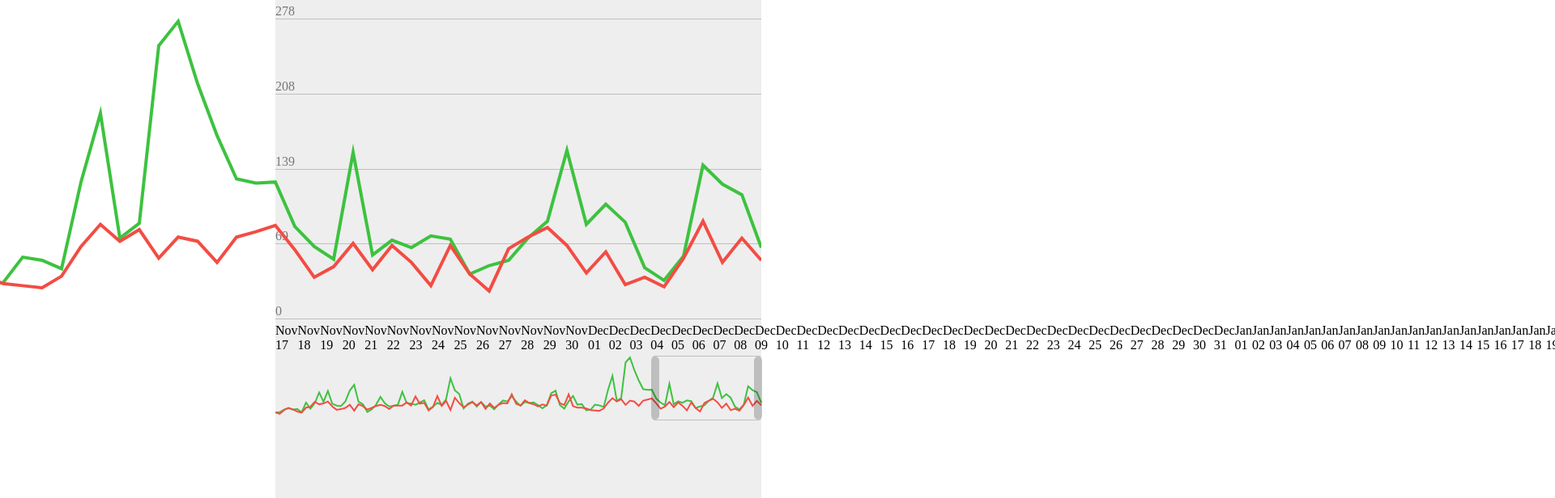
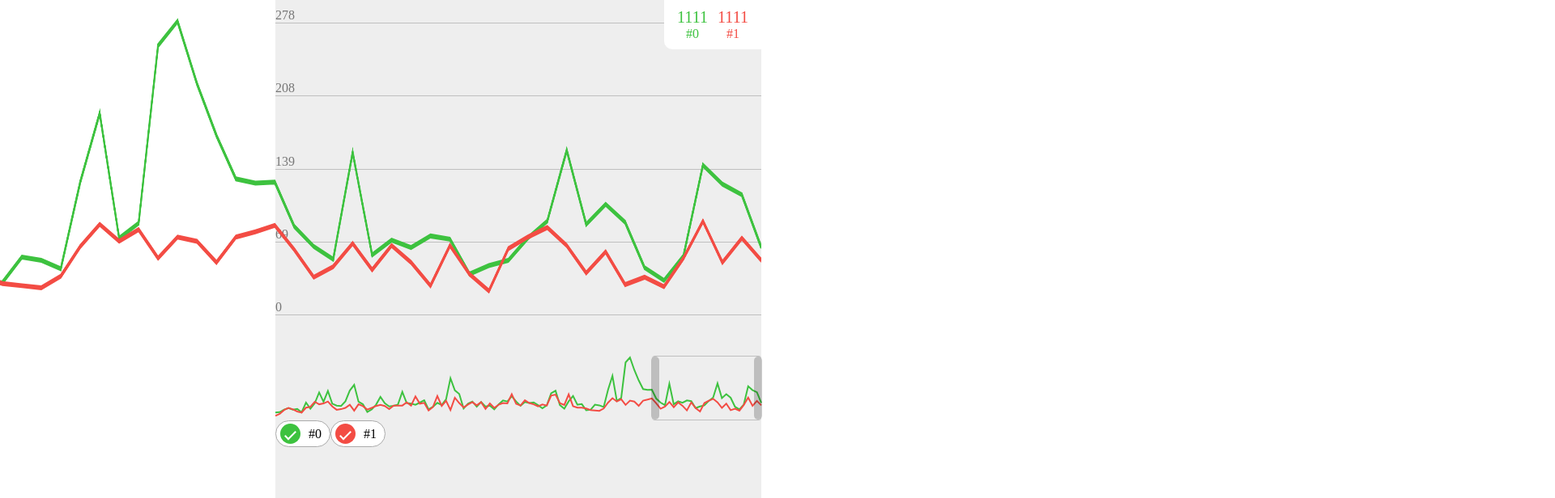
Before and after one commit to SpekalsG3/ChartBuilder, a plain HTML site: page index.html in a window 1280 px wide. Shown: the top 616 px of the page at 81% size, 1920 px wide, since content can reach past the window. Drawn offline with Linux system fonts and the light colour scheme.

Commit message:
Made resized charts look better. Adapted app to work with more than 2 charts on one graph. Added buttons to toggle charts. Added window to show info on a day mouse hovered

```diff
--- a/index.html
+++ b/index.html
@@ -6,12 +6,12 @@
 	.flex {
 		display: flex;
 		align-items: center;
+		justify-content: center;
 	}
 	body {
 		height: 100vh;
 		margin: 0;
 		/*overflow: hidden;*/
-		justify-content: center;
 	}
 	div#box {
 		width: 100%;
@@ -38,26 +38,32 @@
 		width: 100%;
 		color: rgba(0,0,0,.5);
 		border-bottom: 1px solid rgba(0,0,0,.2);
-		margin: 5px 0;
+		margin: 10px 0;
 	}
 
-	.timeStamp {
-		width: 40px;
-		height: 20px;
+	div#timeStamps {
+		white-space: nowrap;
+	}
+	div#timeStamps div {
+		width: 60px;
+		text-align: center;
+		display: inline-block;
 	}
 
 	div.graph {
+		position: relative;
 		width: 100%;
-		z-index: 100;
+		z-index: 99;
 	}
 
-	div.main {
+	div#main {
+		position: relative;
 		height: 400px;
 	}
 
-	div.scroll {
+	div#scroll {
 		position: relative;
-		top: 40px;
+		margin-top: 40px;
 		height: 80px;
 	}
 
@@ -66,30 +72,26 @@
 		position: absolute;
 		width: 100%;
 		height: 80px;
-		z-index: 99;
+		z-index: 100;
 	}
 
 	div.graph canvas {
-		position: relative;
-		transition: .2;
+		position: absolute;
+		transition: .1s ease-out;
 	}
-	canvas#left {
-		top: -400px;
-	}
-	canvas#left_mini {
-		top: -80px;
+	div#scroll canvas {
+		top: 0;
 	}
 
 	div#point {
 		position: relative;
-		top: -160px;
 		height: 78px;
 		border-top: 1px solid rgba(0,0,0,.2);
 		border-bottom: 1px solid rgba(0,0,0,.2);
 		border-radius: 4px;
 		display: none;
 		cursor: grab;
-		transition: .2;
+		z-index: 99;
 	}
 	div.border {
 		position: relative;
@@ -107,6 +109,70 @@
 		left: calc(100% - 23px);
 	}
 
+	div.buttons {
+		position: relative;
+		width: 50%;
+	}
+	div.switchers {
+		display: inline-block;
+		position: relative;
+		background: white;
+		border-radius: 50px;
+		border: 1px solid #aaa;
+		padding: 3px 10px 3px 5px;
+		cursor: pointer;
+	}
+	div.led {
+		position: relative;
+		width: 25px;
+		height: 25px;
+		border-radius: 50%;
+	}
+	div.led:before {
+		position: absolute;
+		content: "";
+		width: 5px;
+		height: 12px;
+		transform: rotateZ(45deg);
+		border-right: 2px solid white;
+		border-bottom: 2px solid white;
+	}
+	div.led div {
+		position: absolute;
+		height: 0;
+		width: 0;
+		background: white;
+		border-radius: 50%;
+		transition: .2s;
+	}
+	div#switchJoined div.led {
+		background: #4fea7e;
+	}
+	div#switchLeft div.led {
+		background: #ea4f4f;
+	}
+	div.switchers span {
+		margin-left: 10px;
+	}
+
+	div#hints {
+		position: absolute;
+		top: 0;
+		right: 0;
+		background: white;
+		padding: 10px;
+		border-radius: 0 0 0 10px;
+		z-index: 100;
+	}
+	div.sumContainer {
+		display: inline-block;
+		width: 50px;
+	}
+
+	div.pillar {
+		position: absolute;
+	}
+
 	</style>
 </head>
 <body class="flex">
@@ -121,24 +187,39 @@
 				<div>0</div>
 				<div>0</div>
 			</div>
-			<div id="timeStamps" class="flex">
+			<div id="timeStamps">
+			</div>
+
+			<div id="hints">
+				<div id="day"></div>
+				<!-- <div class="sumContainer">
+					<div id="sumJoined" class="flex"><span>142</span>Joined</div>
+				</div>
+				<div class="sumContainer">
+					<div id="sumLeft" class="flex"><span>67</span>Left</div>
+				</div> -->
 			</div>
 		</div>
 
 		<div class="graph">
-			<div class="main">
-				<canvas id="joined" height="400" width="24"></canvas>
-				<canvas id="left" height="400" width="24"></canvas>
+
+			<div id="main">
+				<div class="pillar">
+					<div id="joinedPoint"></div>
+					<div id="leftPoint"></div>
+				</div>
 			</div>
-			<div class="scroll">
+			<div id="scroll">
 				<div id="scrollArea"></div>
-				<canvas id="joined_mini" height="80" width="24"></canvas>
-				<canvas id="left_mini" height="80" width="24"></canvas>
 				<div id="point">
 					<div class="border" id="left_border"></div>
 					<div class="border" id="right_border"></div>
 				</div>
 			</div>
+
+			<div id="buttons">
+			</div>
+
 		</div>
 
 	</div>
--- a/index.js
+++ b/index.js
@@ -1,13 +1,3 @@
-var joined = document.getElementById("joined"),
-	left = document.getElementById("left"),
-	j_ctx = joined.getContext("2d"),
-	l_ctx = left.getContext("2d");
-
-var joined_mini = document.getElementById("joined_mini"),
-	left_mini = document.getElementById("left_mini"),
-	j_ctx_mini = joined_mini.getContext("2d"),
-	l_ctx_mini = left_mini.getContext("2d");
-
 var scrollArea = document.getElementById("scrollArea"),
 	pointer = document.getElementById("point"),
 	borderLeft = document.getElementById("left_border"),
@@ -16,11 +6,32 @@ var scrollArea = document.getElementById("scrollArea"),
 var dataAnchores = document.getElementById("data").children,
 	timeAnchores = document.getElementById("timeStamps");
 
+var switchJoined = document.getElementById("switchJoined"),
+	switchLeft = document.getElementById("switchLeft");
+
+var sumJoined = document.getElementById("sumJoined"),
+	sumLeft = document.getElementById("sumLeft");
+
+var mainCharts = document.getElementById("main"),
+	miniCharts = document.getElementById("scroll");
+
+var buttons = document.getElementById("buttons"),
+	hintBox = document.getElementById("hints");
+
+var charts = [],
+	charts_mini = [],
+	ctx_main = [],
+	ctx_mini = [],
+	switchers = [],
+	showFlag = [],
+	hints = [];
+
 var min,
 	data, xhr,
 	max,
 	step, step_mini,
-	width;
+	cnvsWidth,
+	cnvsHeight = 400;
 
 if (window.innerWidth > 600) {
 	min = 600;
@@ -44,14 +55,15 @@ xhr.open("GET", "chart_data.json");
 xhr.responseType = "json";
 xhr.send();
 
-function InitCanvasProperties(cnvs, ctxt, leftGap, color, lineWidth) {
+function InitCanvasProperties(cnvs, ctxt, leftGap, start, color, lineWidth) {
 	cnvs.style.left = leftGap;
-	cnvs.width = width;
-	cnvs.style.width = width + "px";
+	//cnvs.height = cnvsHeight;
+	cnvs.width = cnvsWidth;
+	cnvs.style.width = cnvsWidth + "px";
 	ctxt.strokeStyle = color;
 	ctxt.lineWidth = lineWidth;
 	ctxt.beginPath();
-	ctxt.moveTo(0, cnvs.height -(data[0].columns[1][0] * cnvs.height)/(max*1.1));
+	ctxt.moveTo(0, cnvs.height - (start * cnvs.height) / (max*1.1));
 }
 
 function DrawBigChart(cnvs, ctxt, clmn, iter) {
@@ -68,64 +80,144 @@ setTimeout(function(){
 
 	for (var i = 0; i < data[0].columns.length; i++) {
 		data[0].columns[i].shift();
+
+		if (i > 0) {
+			var bigCanvas = document.createElement("canvas");
+			bigCanvas.setAttribute("height", 400);
+			bigCanvas.setAttribute("width", 24);
+			//bigCanvas.style.top = -(bigCanvas.height * (i-1)) + "px";
+			mainCharts.appendChild(bigCanvas);
+			charts[i-1] = bigCanvas;
+			ctx_main[i-1] = bigCanvas.getContext("2d");
+
+			var smallCanvas = document.createElement("canvas");
+			smallCanvas.setAttribute("height", 80);
+			//smallCanvas.style.top = -(smallCanvas.height * (i-1)) + "px";
+			miniCharts.appendChild(smallCanvas);
+			charts_mini[i-1] = smallCanvas;
+			ctx_mini[i-1] = smallCanvas.getContext("2d");
+
+			var btn = document.createElement("div");
+			btn.className = "switchers";
+			var swtch = document.createElement("div");
+			swtch.classList.add("swtchbtn", "flex");
+			var led = document.createElement("div");
+			led.classList.add("led", "flex");
+			led.style.background = data[0].colors["y"+(i-1)];
+			var name = document.createElement("span");
+			name.innerHTML = data[0].names["y"+(i-1)];
+			led.appendChild(document.createElement("div"));
+			swtch.appendChild(led);
+			swtch.appendChild(name);
+			btn.appendChild(swtch);
+			btn.setAttribute("index", i-1);
+			switchers[i-1] = btn;
+			showFlag[i-1] = true;
+			buttons.appendChild(btn);
+
+			var hint = document.createElement("div");
+			hint.className = "sumContainer";
+			var text = document.createElement("div");
+			text.className = "flex";
+			text.style.color = data[0].colors["y"+(i-1)];
+			text.style.flexDirection = "column";
+			var num = document.createElement("span");
+			num.style.fontSize = "20px";
+			num.innerHTML = 1111;
+			text.appendChild(num);
+			text.innerHTML += data[0].names["y"+(i-1)];
+			hint.appendChild(text);
+			hintBox.appendChild(hint);
+			hints[i-1] = hint;
+		}
 	}
 
-	max = Math.max( Math.max.apply(null, data[0].columns[1]),
-					Math.max.apply(null, data[0].columns[2]));
+	maxJoined = Math.max.apply(null, data[0].columns[1]);
+	maxLeft = Math.max.apply(null, data[0].columns[2]);
+	max = Math.max(maxJoined, maxLeft);
 
 	for (var i = 0; i < dataAnchores.length; i++) {
 		dataAnchores[i].innerHTML = Math.floor((max / (dataAnchores.length-1)) * (i));
 	}
 
-	step = joined.width;
-	width = (data[0].columns[1].length-1) * step;
-	step_mini = (step * min) / width;
+	step = charts[0].width * 2.5;
+	cnvsWidth = (data[0].columns[1].length-1) * step;
+	step_mini = (step * min) / cnvsWidth;
+
+	for (var j = 0; j < charts.length; j++) {
+		InitCanvasProperties(charts[j], ctx_main[j], -cnvsWidth + min + "px", data[0].columns[j+1][0], data[0].colors["y"+j], 6);
+		InitCanvasProperties(charts_mini[j], ctx_mini[j], 0, data[0].columns[j+1][0], data[0].colors["y"+j], 2);
+	}
+
+	for (var j = 0; j < charts.length; j++) {
+		for (var i = 1; i < data[0].columns[0].length+1; i++) {
+
+			/*var time = new Date(data[0].columns[0][i-1]);
+			var timeStamp = document.createElement("div");
+			timeStamp.innerHTML = time.toDateString().substr(4,6);
+
+			timeAnchores.appendChild(timeStamp);*/
+
+			DrawBigChart(charts[j], ctx_main[j], j+1, i);
+			DrawMiniChart(charts_mini[j], ctx_mini[j], j+1, i);
+
+		}
+	}
+
+	timeAnchores = timeAnchores.children;
+
+	for (var i = 0; i < ctx_main.length; i++) {
+		ctx_main[i].stroke();
+		ctx_mini[i].stroke();
+	}
+
+	cnvsWidth /= 2.5;
 
 	pointer.style.display = "block";
-	pointer.style.width = (min * min) / width + "px";
+	pointer.style.width = (min * min) / cnvsWidth + "px";
 	pointer.style.left = min - parseInt(pointer.style.width); + "px";
 
-
-	InitCanvasProperties(joined, j_ctx, -width + min + "px", data[0].colors.y0, 4);
-	InitCanvasProperties(joined_mini, j_ctx_mini, 0, data[0].colors.y0, 2);
-
-	InitCanvasProperties(left, l_ctx, -width + min + "px", data[0].colors.y1, 4);
-	InitCanvasProperties(left_mini, l_ctx_mini, 0, data[0].colors.y1, 2);
+	ChangeGraphRatio();
 
 
-	for (var i = 1; i < data[0].columns[0].length+1; i++) {
+	for (var i = 0; i < switchers.length; i++) {
+		switchers[i].onclick = function(event) {
+			event.preventDefault();
+			var index = parseInt(this.getAttribute("index"));
 
-		var timeStamp = document.createElement("div");
-		var time = new Date(data[0].columns[0][i-1]);
-		timeStamp.className = "timeStamp";
-		timeStamp.innerHTML = time.toDateString().substr(4,6);
-		timeAnchores.appendChild(timeStamp);
-
-		DrawBigChart(joined, j_ctx, 1, i);
-		DrawMiniChart(joined_mini, j_ctx_mini, 1, i);
-
-		DrawBigChart(left, l_ctx, 2, i);
-		DrawMiniChart(left_mini, l_ctx_mini, 2, i);
-
+			if (showFlag[index]) {
+				HideChart(this, charts[index]);
+				HideChart(this, charts_mini[index]);
+				//ResizeChart(joinedShow, left);
+				showFlag[index] = false;
+			} else {
+				ShowChart(this, charts[index]);
+				ShowChart(this, charts_mini[index]);
+				//ResizeChart(joinedShow, left);
+				showFlag[index] = true;
+			}
+		}
 	}
-
-	j_ctx.stroke();
-	j_ctx_mini.stroke();
-
-	l_ctx.stroke();
-	l_ctx_mini.stroke();
 }, 500);
 
 
 var scroll = false,
-	moveFree = false,
-	sizeFree = false,
+	moveFree = true,
+	sizeFree = true,
 	leftStart,
 	x_start;
 
 var widthStart,
 	leftGrabber = false,
 	rightGrabber = false;
+
+
+function MoveGraph() {
+	var move = -(parseInt(pointer.style.left) * cnvsWidth) / min + "px";
+	for (var i = 0; i < charts.length; i++) {
+		charts[i].style.left = move;
+	}
+}
 
 function CheckPointerOut() {
 	if (parseInt(pointer.style.left) > min - parseInt(pointer.style.width)) {
@@ -137,6 +229,7 @@ function CheckPointerOut() {
 	} else {
 		moveFree = true;
 	}
+
 	MoveGraph();
 }
 
@@ -152,21 +245,14 @@ pointer.onmousedown = function(event) {
 	}
 }
 
-function MoveGraph() {
-	joined.style.left = -(parseInt(pointer.style.left) * width) / min + "px";
-
-	left.style.left = -(parseInt(pointer.style.left) * width) / min + "px";
-}
-
 scrollArea.onmousemove = function(event) {
 
 	if (scroll) {
 
-		CheckPointerOut()
+		CheckPointerOut();
 
 		if (moveFree) {
 			pointer.style.left = leftStart - x_start + event.clientX + "px";
-			MoveGraph();
 		}
 
 		CheckPointerOut();
@@ -181,6 +267,7 @@ borderLeft.onmousedown = function(event) {
 	x_start = event.clientX;
 	leftStart = parseInt(pointer.style.left);
 	scrollArea.style.display = "block";
+
 }
 borderRight.onmousedown = function(event) {
 	event.preventDefault();
@@ -190,15 +277,15 @@ borderRight.onmousedown = function(event) {
 	x_start = event.clientX;
 	leftStart = parseInt(pointer.style.left);
 	scrollArea.style.display = "block";
+
 }
 
 function ChangeGraphRatio() {
-	width = (min * min) / parseInt(pointer.style.width);
-	joined.style.width = width + "px";
-	joined.style.height = "400px";
-
-	left.style.width = width + "px";
-	left.style.height = "400px";
+	cnvsWidth = (min * min) / parseInt(pointer.style.width);
+	for (var i = 0; i < charts.length; i++) {
+		charts[i].style.width = cnvsWidth + "px";
+		charts[i].style.height = cnvsHeight + "px";
+	}
 
 	MoveGraph();
 }
@@ -222,41 +309,32 @@ function CheckPointerSize() {
 
 scrollArea.addEventListener("mousemove", function(event) {
 
+	CheckPointerSize();
+
 	if (leftGrabber) {
-
-		CheckPointerSize();
 
 		if (sizeFree) {
 			pointer.style.width = widthStart + x_start - event.clientX + "px";
 			pointer.style.left = leftStart - x_start + event.clientX + "px";
 		}
 
-		CheckPointerSize();
-
-	}
-});
-
-scrollArea.addEventListener("mousemove", function(event) {
-
-	if (rightGrabber) {
-
-		CheckPointerSize();
+	} else if (rightGrabber) {
 
 		if (sizeFree) {
 			pointer.style.width = widthStart - x_start + event.clientX + "px";
 		}
 
-		CheckPointerSize();
+	}
 
-	}
+	CheckPointerSize();
 });
 
 scrollArea.onmouseout = function() {
 	scroll = false;
 	leftGrabber = false;
 	rightGrabber = false;
-	moveFree = false;
-	sizeFree = false;
+	moveFree = true;
+	sizeFree = true;
 	scrollArea.style.display = "none";
 }
 
@@ -264,13 +342,55 @@ scrollArea.onmouseup = function() {
 	scroll = false;
 	leftGrabber = false;
 	rightGrabber = false;
-	moveFree = false;
-	sizeFree = false;
+	moveFree = true;
+	sizeFree = true;
 	scrollArea.style.display = "none";
 }
 
+function ResizeChart(flag, chart) {
+	var lastHeight = cnvsHeight;
 
+	if (flag) {
+		max = Math.max(maxJoined, maxLeft);
+		cnvsHeight = max * Math.min(maxJoined, maxLeft) / parseInt(chart.style.height);
+		chart.style.top = max * 1.1 - cnvsHeight + "px";
+		console.log("hide");
+	} else {
+		max = Math.min(maxJoined, maxLeft);
+		cnvsHeight = max * Math.max(maxJoined, maxLeft) / parseInt(chart.style.height);
+		chart.style.top = -chart.height + "px";
+		console.log("show");
+	}
 
+	chart.style.height = cnvsHeight + "px";
+}
+
+function ShowChart(swticher, chart) {
+	swticher.children[0].children[0].children[0].style.width = 0;
+	swticher.children[0].children[0].children[0].style.height = 0;
+	chart.style.opacity = 1;
+}
+function HideChart(swticher, chart) {
+	swticher.children[0].children[0].children[0].style.width = "23px";
+	swticher.children[0].children[0].children[0].style.height = "23px";
+	chart.style.opacity = 0;
+}
+
+/*function ResizeLeftChart() {
+	var lastHeight = cnvsHeight;
+
+	if (joinedShow) {
+		max = Math.max(maxJoined, maxLeft);
+		cnvsHeight = max * Math.min(maxJoined, maxLeft) / parseInt(left.style.height);
+		left.style.top = -(joined.height - lastHeight + cnvsHeight) + "px";
+	} else {
+		max = Math.min(maxJoined, maxLeft);
+		cnvsHeight = max * Math.max(maxJoined, maxLeft) / parseInt(left.style.height);
+		left.style.top = -joined.height + "px";
+	}
+
+	left.style.height = cnvsHeight + "px";
+}*/
 
 
 
@@ -335,7 +455,7 @@ setInterval(function() {
 
 	if (keys[3]) {
 		console.log("more");
-		if (true) { //parseInt(joined.style.width) + 24 < width) {
+		if (true) { //parseInt(joined.style.width) + 24 < cnvsWidth) {
 			joined.style.width = parseInt(joined.style.width) + 24 + "px";
 			joined.style.height = "400px";
 		} else {
```
